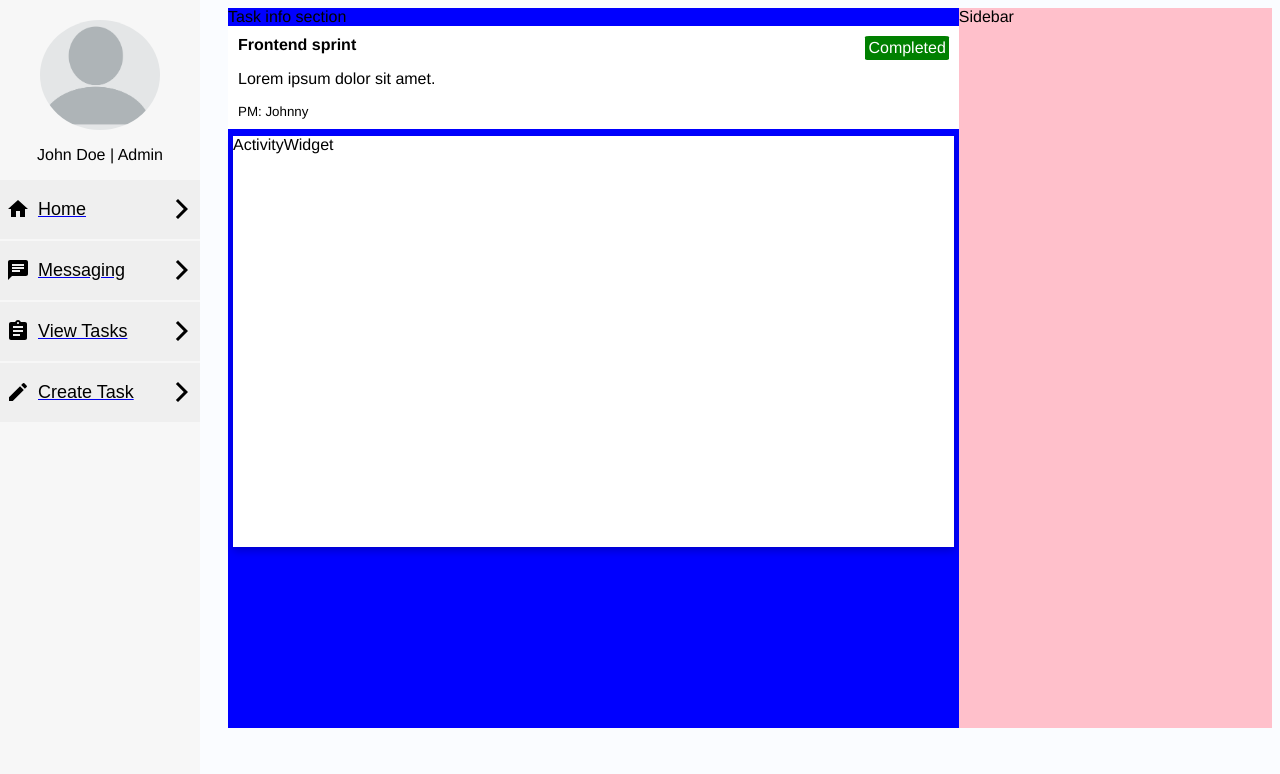
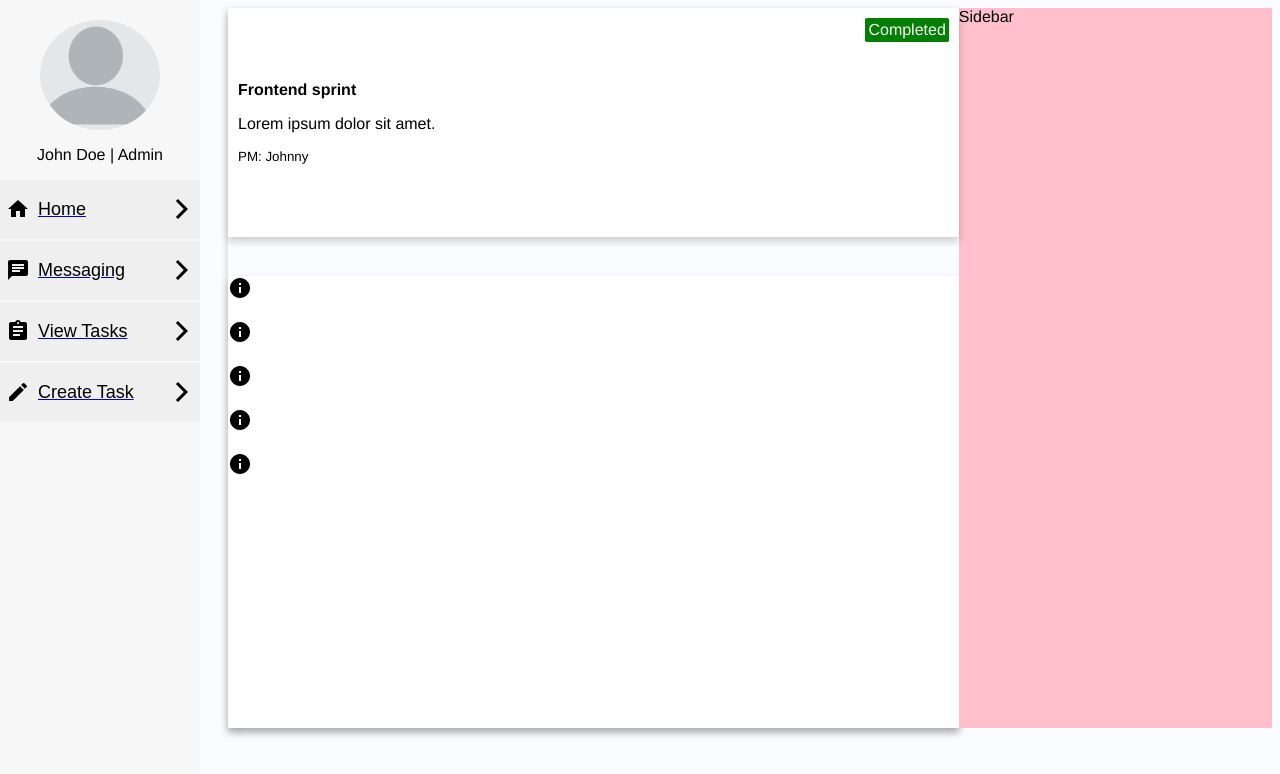
Before and after one commit to SevagSA/Project-Management-Software, a React (Create React App) app in the folder frontend/: page /tasks/1 in a window 1280 px wide. Shown: the top 774 px of the page. Built offline with nearby package versions, Linux system fonts and the light colour scheme.

Commit message:
Wrote ActivityWidget and ActivityItem skeleton

```diff
--- a/frontend/src/Components/Task/TaskDetail/Styles.js
+++ b/frontend/src/Components/Task/TaskDetail/Styles.js
@@ -6,10 +6,11 @@ const Wrapper = styled.div`
 `;
 
 const TaskInfoSection = styled.div`
-    background-color: blue;
     flex: .70;
     display: flex;
     flex-direction: column;
+    justify-content: space-between;
+    box-shadow: 0 4px 8px 0 rgba(0,0,0,0.2);
 `;
 const Sidebar = styled.aside`
     background-color: pink;
--- a/frontend/src/Components/Task/TaskDetail/TaskDetail.js
+++ b/frontend/src/Components/Task/TaskDetail/TaskDetail.js
@@ -2,7 +2,7 @@ import { useParams } from "react-router-dom";
 import styles from "./Styles";
 import {tasks} from "../../../DummyData";
 import IndividualTask from "../../Widgets/Task/IndividualTask/IndividualTask";
-import ActivityWidget from "../../Widgets/ActivityWidget/ActivityWidget";
+import ActivityWidget from "../../Widgets/Activity/ActivityWidget/ActivityWidget";
 
 export default function TaskDetail() {
     const { id } = useParams();
@@ -10,7 +10,6 @@ export default function TaskDetail() {
     return (
         <styles.Wrapper>
             <styles.TaskInfoSection>
-                Task info section
                 <IndividualTask task={task}/>
                 <ActivityWidget />
             </styles.TaskInfoSection>
--- /dev/null
+++ b/frontend/src/Components/Widgets/Activity/ActivityItem/ActivityItem.js
@@ -0,0 +1,21 @@
+import styles from "./Styles";
+import InfoIcon from '@material-ui/icons/Info';
+
+export default function ActivityItem({activity}) {
+    return (
+        <styles.Wrapper>
+            <styles.IconHolder>
+                <InfoIcon style={styles.InfoIcon}/>
+                <styles.IconLine />
+            </styles.IconHolder>
+            <styles.InfoHolder>
+                <styles.Timestamp>
+
+                </styles.Timestamp>
+                <styles.ActivityDescription>
+
+                </styles.ActivityDescription>
+            </styles.InfoHolder>
+        </styles.Wrapper>
+    )
+}
--- /dev/null
+++ b/frontend/src/Components/Widgets/Activity/ActivityItem/Styles.js
@@ -0,0 +1,22 @@
+import styled from "styled-components";
+
+const Wrapper = styled.div`
+
+`;
+
+const IconHolder = styled.div``;
+const IconLine = styled.div``;
+const InfoHolder = styled.div``;
+const Timestamp = styled.p``;
+const ActivityDescription = styled.p``;
+
+const style = {
+    Wrapper,
+    IconHolder,
+    IconLine,
+    InfoHolder,
+    Timestamp,
+    ActivityDescription,
+}
+
+export default style;
--- /dev/null
+++ b/frontend/src/Components/Widgets/Activity/ActivityWidget/ActivityWidget.js
@@ -0,0 +1,14 @@
+import styles from "./Styles";
+import ActivityItem from "../ActivityItem/ActivityItem";
+
+export default function ActivityWidget() {
+    return (
+        <styles.Wrapper>
+            <ActivityItem />
+            <ActivityItem />
+            <ActivityItem />
+            <ActivityItem />
+            <ActivityItem />
+        </styles.Wrapper>
+    )
+}
--- a/frontend/src/Components/Widgets/ActivityWidget/Styles.js
+++ b/frontend/src/Components/Widgets/Activity/ActivityWidget/Styles.js
@@ -3,8 +3,7 @@ import styled from "styled-components";
 const Wrapper = styled.div`
     background-color: white;
     box-shadow: 0 4px 8px 0 rgba(0,0,0,0.2);
-    margin: 5px;
-    flex: .70;
+    flex: .65;
 `;
 
 const styles = {
--- a/frontend/src/Components/Widgets/ActivityWidget/ActivityWidget.js
+++ /dev/null
@@ -1,9 +0,0 @@
-import styles from './Styles'
-
-export default function ActivityWidget() {
-    return (
-        <styles.Wrapper>
-            ActivityWidget
-        </styles.Wrapper>
-    )
-}
--- a/frontend/src/Components/Widgets/Task/IndividualTask/Styles.js
+++ b/frontend/src/Components/Widgets/Task/IndividualTask/Styles.js
@@ -4,11 +4,13 @@ const Wrapper = styled.div`
     background-color: white;
     position: relative;
     display: flex;
+    flex: .30;
     flex-direction: column;
     align-items: left;
     justify-content: center;
-    margin-bottom: 2px;
+    margin-bottom: 5px;
     padding: 10px;
+    box-shadow: 0 4px 8px 0 rgba(0,0,0,0.2);
 `;
 
 const TaskTitle = styled.h4`
```
